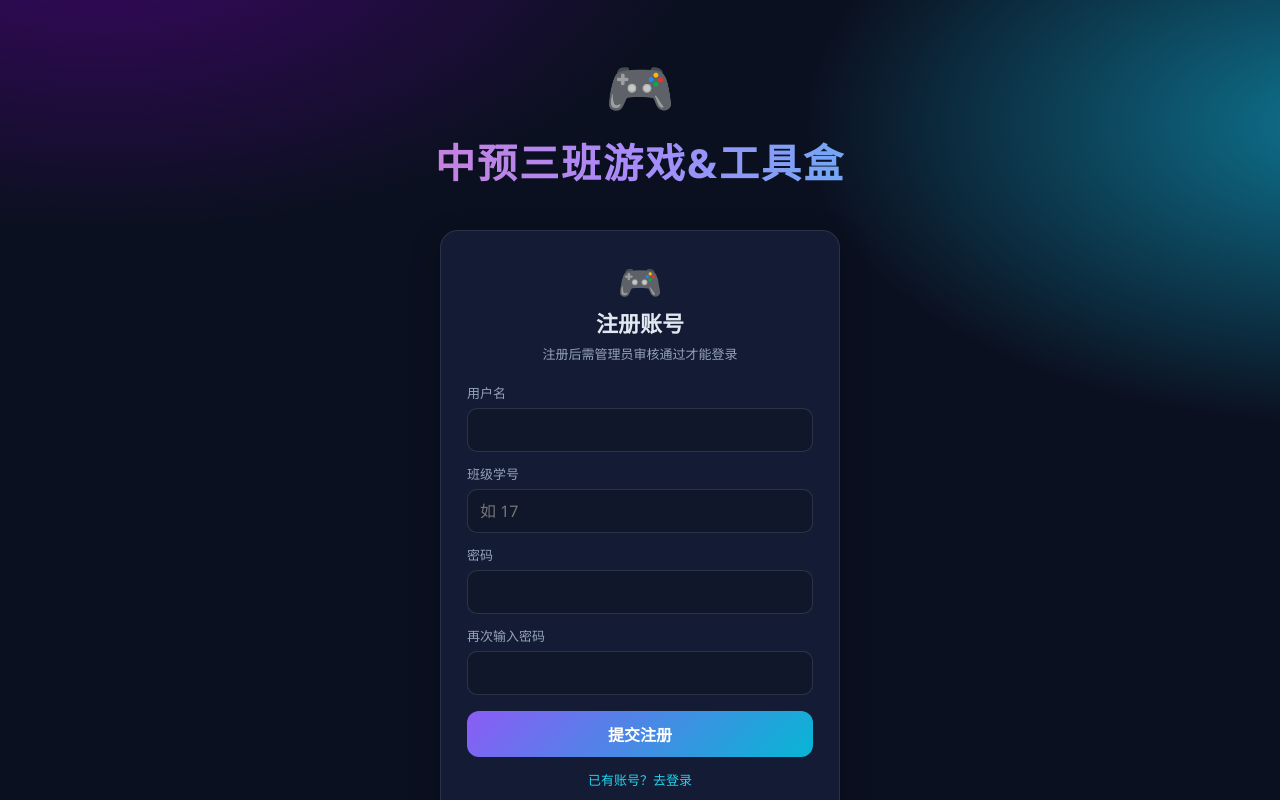
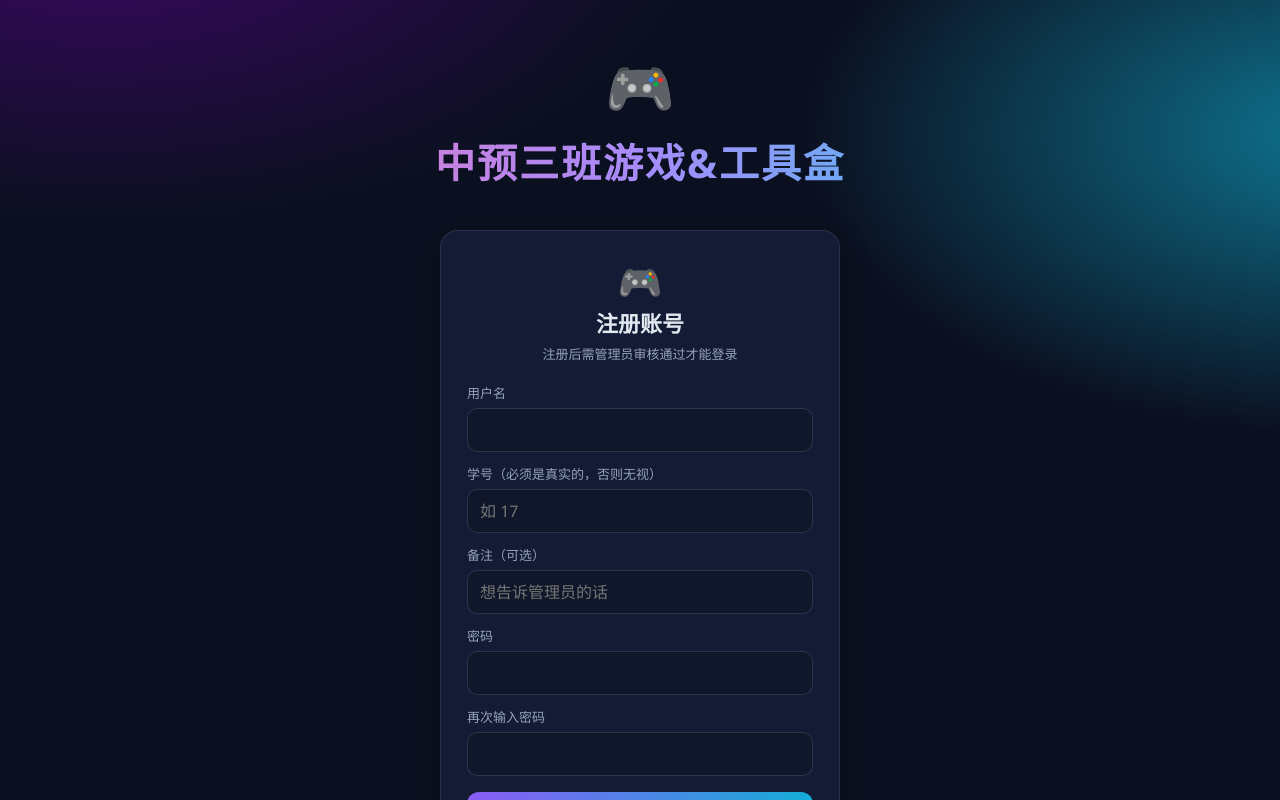
Before and after one commit to bitbat123/bitbat123.github.io, a React (Vite) app: page / in a window 1280 px wide. Both pictures are taken after a click on the button "没有账号？去注册". Shown: the top 800 px of the page. Built offline with nearby package versions, Linux system fonts and the light colour scheme.

Commit message:
Register: rename student-id label, add optional note field shown in admin review

```diff
--- a/src/components/AdminPanel.jsx
+++ b/src/components/AdminPanel.jsx
@@ -59,6 +59,7 @@ export default function AdminPanel({ onCountChange }) {
               <div>
                 <b>{u.username}</b>
                 <small className="muted">学号 {u.studentId}</small>
+                {u.note && <small className="admin-note">备注：{u.note}</small>}
               </div>
               <div className="admin-actions">
                 <button className="btn-approve" disabled={busy} onClick={() => review(u.username, 'approve')}>通过</button>
--- a/src/components/AuthPanel.jsx
+++ b/src/components/AuthPanel.jsx
@@ -12,6 +12,7 @@ export default function AuthPanel({ onLogin, onGuest }) {
   const [mode, setMode] = useState('login'); // login | register
   const [username, setUsername] = useState('');
   const [studentId, setStudentId] = useState('');
+  const [note, setNote] = useState('');
   const [password, setPassword] = useState('');
   const [password2, setPassword2] = useState('');
   const [busy, setBusy] = useState(false);
@@ -27,11 +28,11 @@ export default function AuthPanel({ onLogin, onGuest }) {
     setBusy(true);
     try {
       if (mode === 'register') {
-        const r = await callAuth('register', { username, studentId, password });
+        const r = await callAuth('register', { username, studentId, password, note });
         if (r.ok) {
           setMsg({ type: 'ok', text: r.message });
           setMode('login');
-          setPassword(''); setPassword2('');
+          setPassword(''); setPassword2(''); setNote('');
         } else setMsg({ type: 'err', text: r.message });
       } else {
         const r = await callAuth('login', { username, password });
@@ -61,8 +62,16 @@ export default function AuthPanel({ onLogin, onGuest }) {
 
         {mode === 'register' && (
           <>
-            <label>班级学号</label>
+            <label>学号（必须是真实的，否则无视）</label>
             <input value={studentId} onChange={(e) => setStudentId(e.target.value)} placeholder="如 17" required disabled={DISABLE_AUTH} />
+            <label>备注（可选）</label>
+            <input
+              value={note}
+              onChange={(e) => setNote(e.target.value)}
+              placeholder="想告诉管理员的话"
+              maxLength={100}
+              disabled={DISABLE_AUTH}
+            />
           </>
         )}
 
--- a/src/styles.css
+++ b/src/styles.css
@@ -113,3 +113,5 @@ a.game-card:hover { transform: translateY(-4px); border-color: #8b5cf6; box-shad
 }
 .admin-item small { margin-left: 8px; }
 .admin-actions { display: flex; gap: 8px; }
+
+.admin-note { display: block; margin-left: 0; margin-top: 2px; color: #c4b5fd; }
```
Also changed, not shown: 2 other files (tests, documents, lock files or other folders).
